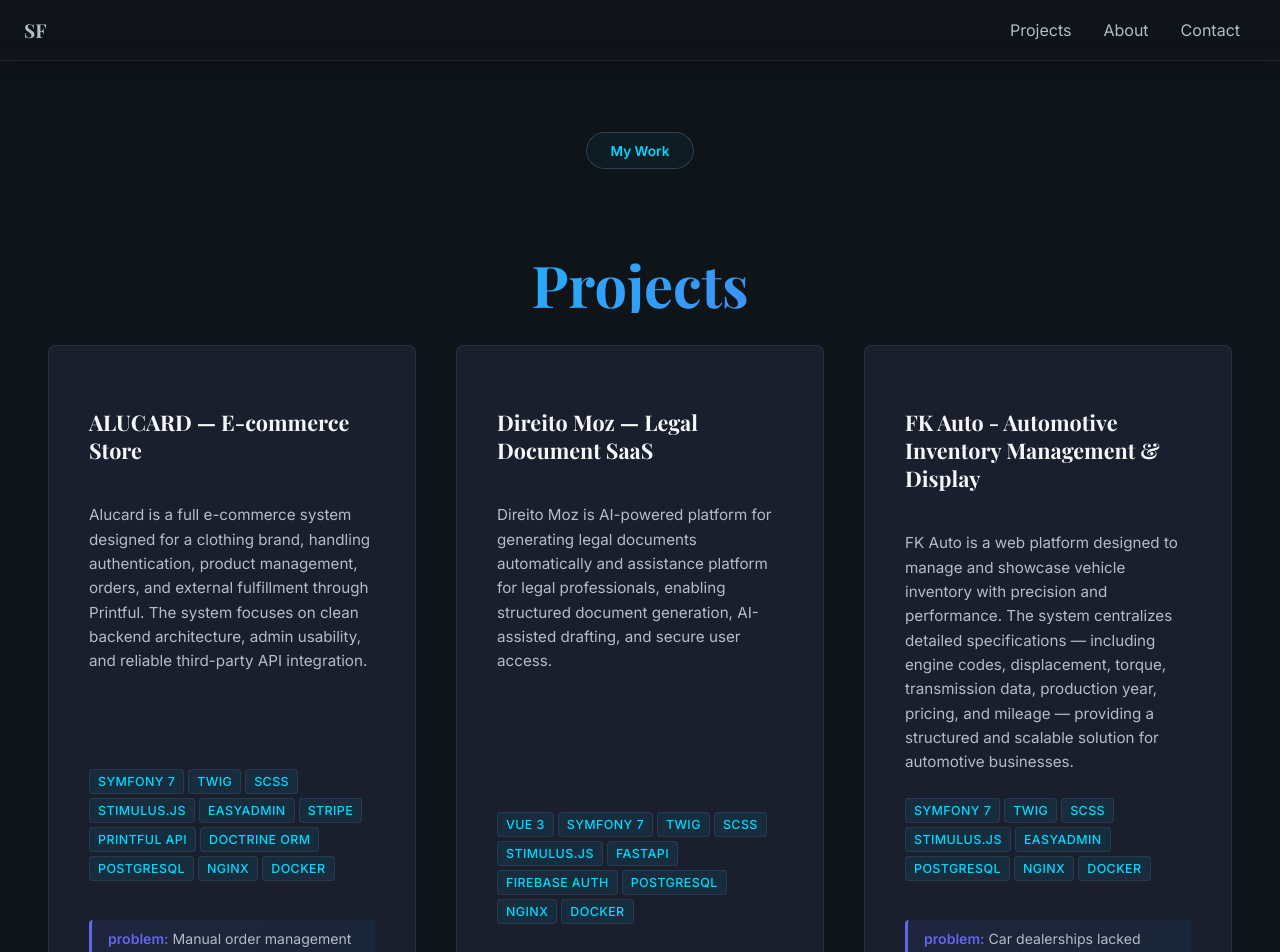
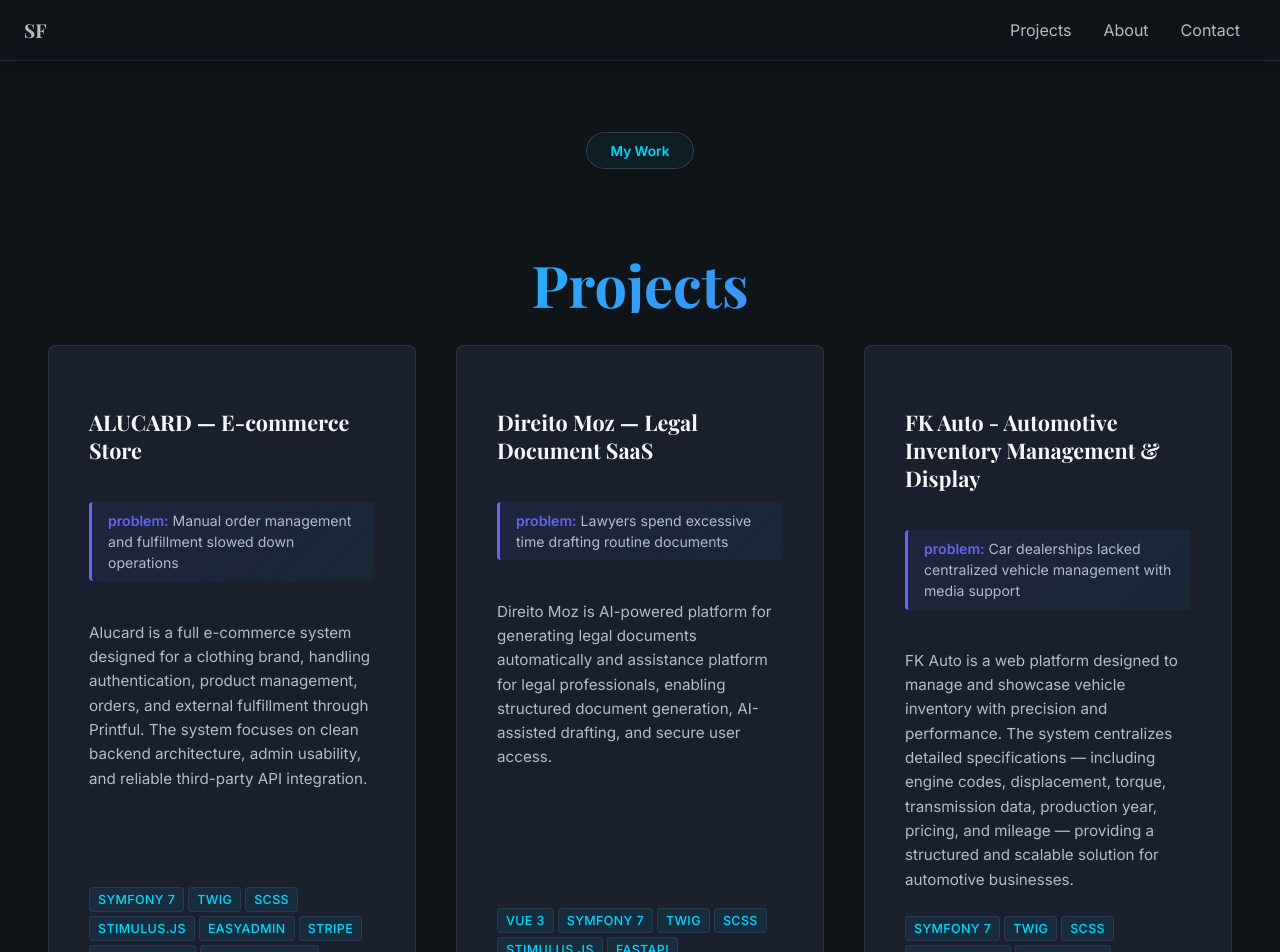
Before and after one commit to sidneyfranciscodev/my-portfolio, a Vue app: page /projects in a window 1280 px wide. Shown: the top 952 px of the page. Built offline with nearby package versions, Linux system fonts and the light colour scheme.

Commit message:
improve project design

```diff
--- a/src/components/TheProject.vue
+++ b/src/components/TheProject.vue
@@ -30,12 +30,17 @@
 <template>
   <div class="project">
     <h3 class="title">{{ title }}</h3>
+
+    <p v-if="problem" class="focus"><strong>problem:</strong> {{ problem }}</p>
+
     <p class="description">{{ description }}</p>
+
     <ul class="stack">
       <li v-for="tech in stack" :key="tech">{{ tech }}</li>
     </ul>
-    <p v-if="problem" class="focus"><strong>problem:</strong> {{ problem }}</p>
+
     <p v-if="solution" class="focus"><strong>Outcome:</strong> {{ solution }}</p>
+
     <div v-if="links && Object.keys(links).length" class="links">
       <a
         v-for="(url, label) in links"
```
